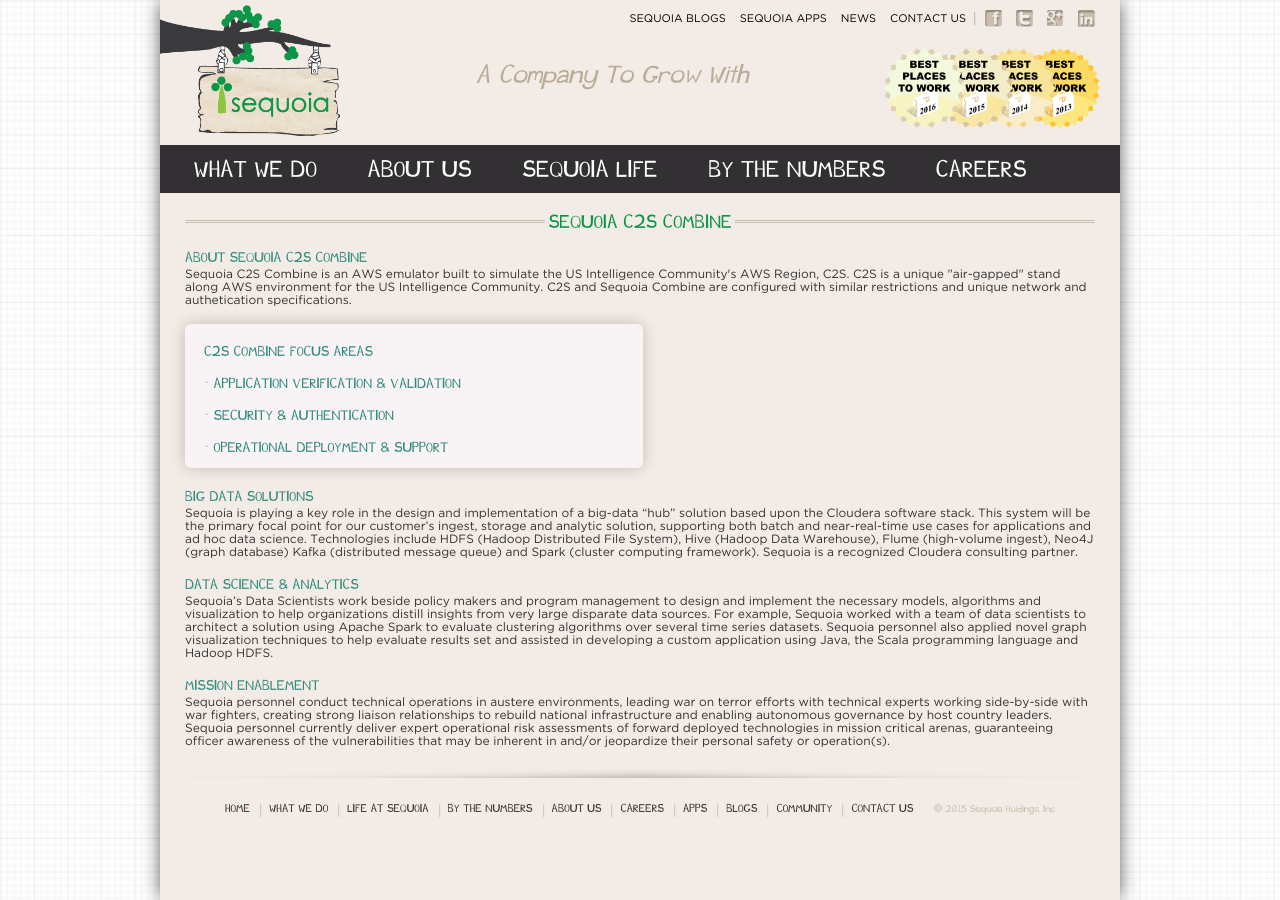
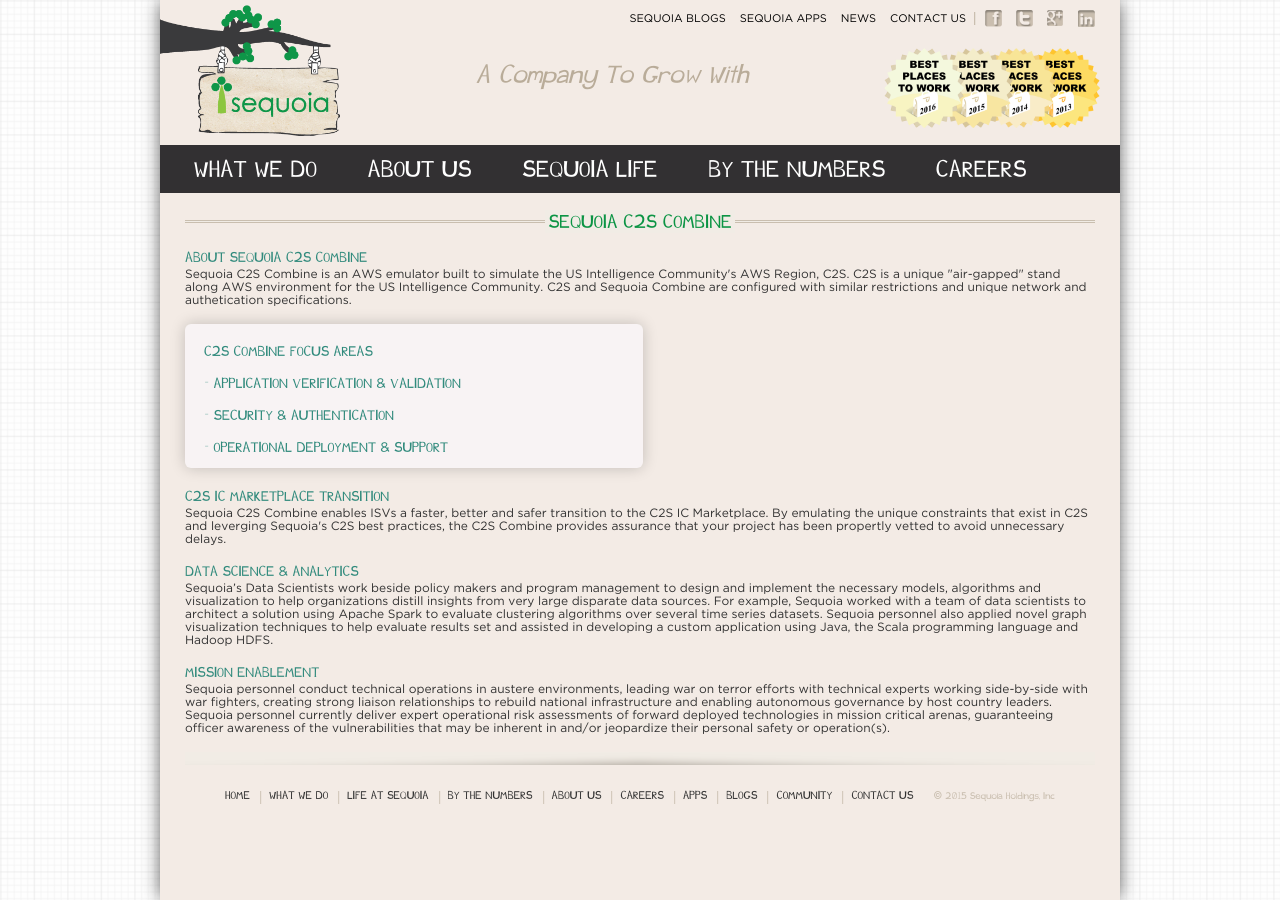
Before and after one commit to sequoiainc/www.sequoiainc.com, a Jekyll site: the page built from c2s/index.html, in a window 1280 px wide. Built offline with Jekyll 4.4.1, drawn with Linux system fonts in a browser that asks for light colours.

Commit message:
Update index.html

```diff
--- a/c2s/index.html
+++ b/c2s/index.html
@@ -18,8 +18,8 @@
       <li>- Operational Deployment & Support</li>
     </ul>
     <div class="what_we_do-item">
-      <h2 class="what_we_do-item_heading">Big Data Solutions</h2>
-      <p>Sequoia is playing a key role in the design and implementation of a big-data “hub” solution based upon the Cloudera software stack.  This system will be the primary focal point for our customer’s ingest, storage and analytic solution, supporting both batch and near-real-time use cases for applications and ad hoc data science.  Technologies include HDFS (Hadoop Distributed File System), Hive (Hadoop Data Warehouse), Flume (high-volume ingest), Neo4J (graph database) Kafka (distributed message queue) and Spark (cluster computing framework).  Sequoia is a recognized Cloudera consulting partner.</p>
+      <h2 class="what_we_do-item_heading">C2S IC Marketplace Transition</h2>
+      <p>Sequoia C2S Combine enables ISVs a faster, better and safer transition to the C2S IC Marketplace.  By emulating the unique constraints that exist in C2S and leverging Sequoia's C2S best practices, the C2S Combine provides assurance that your project has been propertly vetted to avoid unnecessary delays.</p>
     </div>
     <div class="what_we_do-item">
       <h2 class="what_we_do-item_heading">Data Science &#038; Analytics</h2>
```
